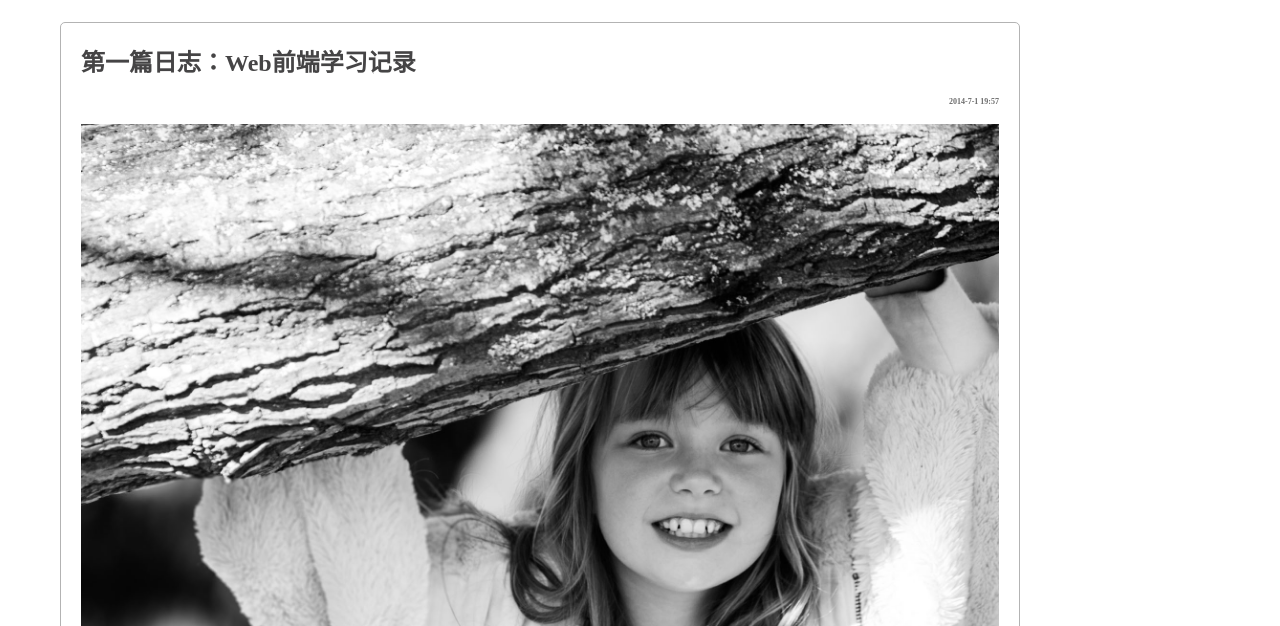
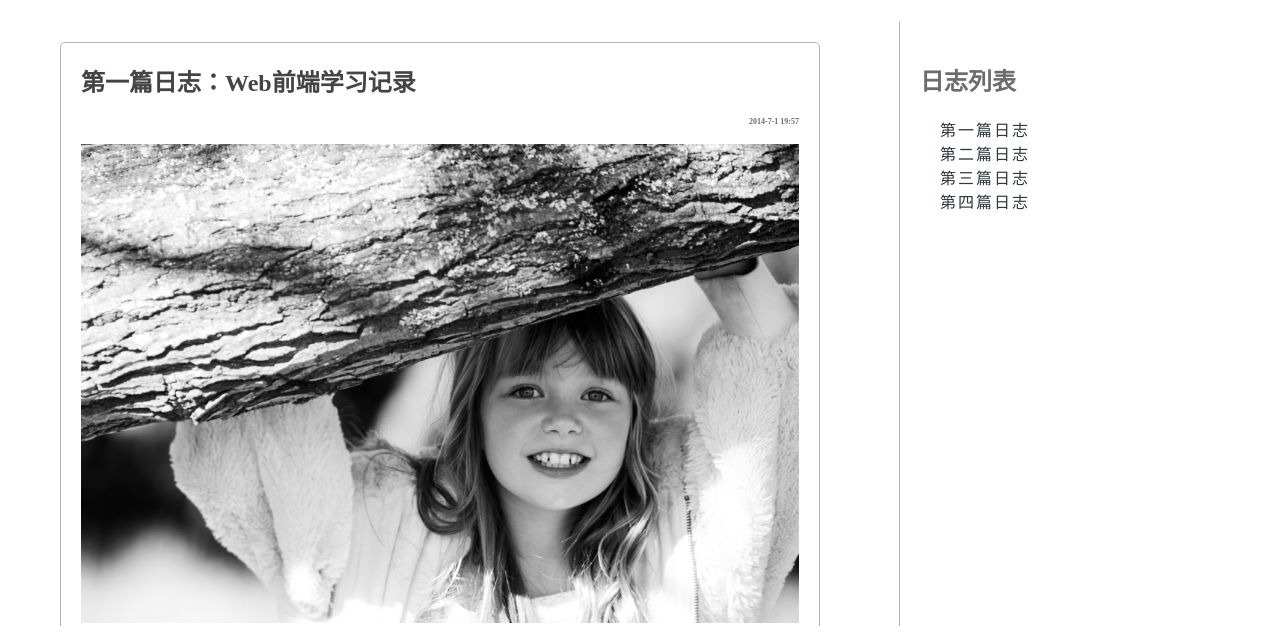
Before and after one commit to zouda/zouda.github.io, a plain HTML site: page hw/1/blog.html in a window 1280 px wide. Shown: the part 103-729 px from the top of the page. Drawn offline with Linux system fonts and the light colour scheme; files whose address does not match are found by name.

Commit message:
no message

```diff
--- a/hw/1/Mystyle.css
+++ b/hw/1/Mystyle.css
@@ -334,10 +334,11 @@ img.photo{
 }
 
 #blog-wrapper2{
-	width:1000px;
+	width:800px;
 	background-color:#fff;
 	height:90%;
 	margin-top:50px;
+	float:left;
 }
 
 #blog{
@@ -384,6 +385,28 @@ img.photo{
 #blog div.blogtext p.sign{
 	text-align:right;
 }
+
+#sidebar
+{
+	float:right;
+	width:300px;
+	margin-top:50px;
+	padding:20px;
+	height:90%;
+	background-color:#fff;
+	border-width:1px;
+	border-left-style:solid;
+	border-color:#b3b3b3;
+}
+
+#sidebar a
+{
+	margin:10px;
+	padding:10px;
+	text-decoration:none;
+	letter-spacing:2px;
+}
+
 
 /*******************************/
 /*        homework             */
--- a/hw/1/blog.html
+++ b/hw/1/blog.html
@@ -58,6 +58,13 @@
 				</ul>
 			</div>
 		</div>
+		<div id="sidebar">
+			<h2>日志列表</h2>
+			<a href="#">第一篇日志</a></br>
+			<a href="#">第二篇日志</a></br>
+			<a href="#">第三篇日志</a></br>
+			<a href="#">第四篇日志</a></br>
+		</div>
 	</div>
 </div>
 
```
